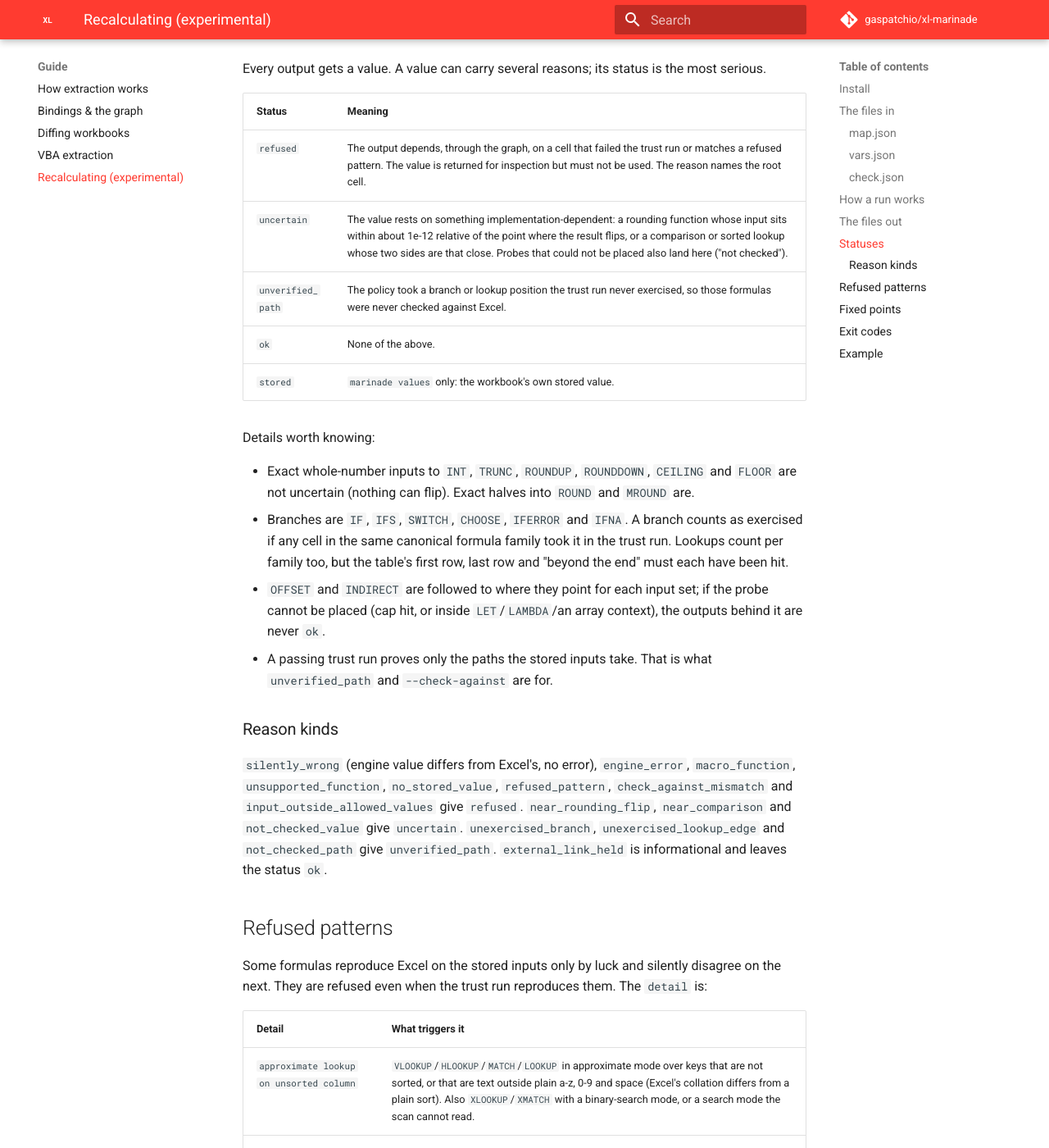
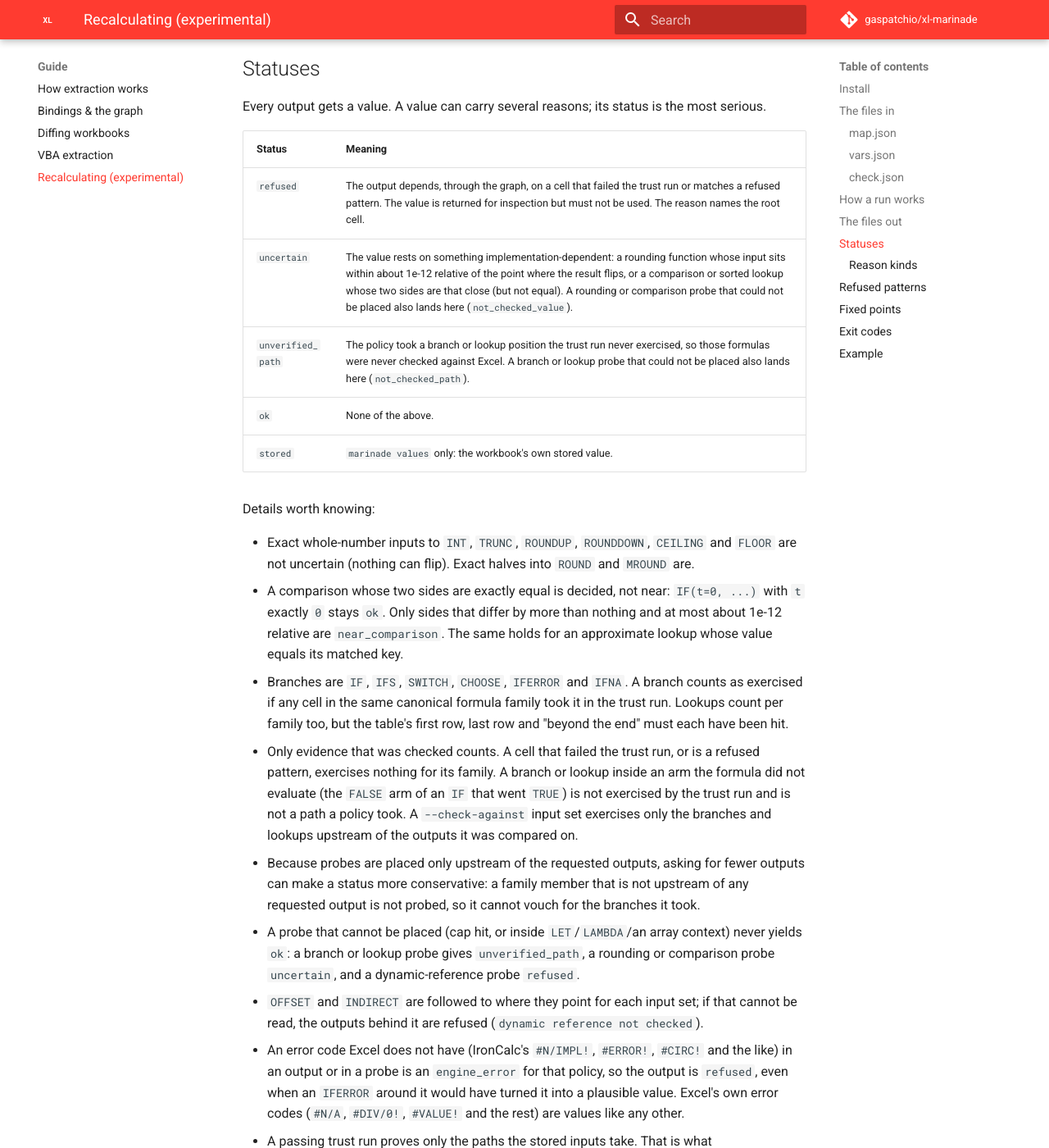
Before and after one commit to gaspatchio/xl-marinade, an MkDocs documentation site: the page built from docs/guide/calc.md, in a window 1280 px wide and 1400 px high, scrolled down 3681 px. Shown: the whole window at 82% size. Built offline with MkDocs 1.6.1 and Material for MkDocs 9.7.7, drawn with Linux system fonts in a browser that asks for light colours; comment, search, counter and statistics services are not loaded; some of the changed text lies outside the part shown.

Commit message:
docs(calc): document the new refusals, evidence rules and unplaced-probe statuses
The Statuses table said every unplaced probe lands under uncertain; branch
and lookup probes give unverified_path, rounding and comparison uncertain,
dynamic references refused. Document the exact-equality rule, which cells
vouch for a family, that fewer requested outputs can mean a more
conservative status, engine-only error codes, the two new refusal details,
the per-policy lookup type refusal and the Strict OOXML whole-workbook
refusal. The plan's test rule now reads 'synthetic workbooks only'.

```diff
--- a/docs/guide/calc.md
+++ b/docs/guide/calc.md
@@ -30,7 +30,7 @@ pip install 'xl-marinade[calc]'
 | Option | File | What it holds |
 |---|---|---|
 | `WORKBOOK` | `.xlsx` / `.xlsm` | The model, saved by Excel so it carries stored values. |
-| `--policies` | `policies.csv` | One row per input set. An id column plus one column per mapped field. Ids stay text; a blank value or a duplicate id is an error. |
+| `--policies` | `policies.csv` | One row per input set. An id column plus one column per mapped field. UTF-8 (save from Excel as "CSV UTF-8"). Ids stay text; a blank value, a duplicate id or a duplicate column name is an error. |
 | `--map` | `map.json` | Which cell or defined name each field sets. |
 | `--outputs` | repeatable | Output cells, ranges or defined names (`'Results!B5:B64'`). Ranges expand to cells. |
 | `--variables` | `vars.json` | Optional. Named output variables for `rows.csv`. |
@@ -102,7 +102,8 @@ exercised paths.
    `--tolerance` (default `1e-9`, relative or absolute), on the stored inputs and on every
    `--check-against` input set.
 5. Add probe cells on a hidden sheet that report which branch, lookup row, rounding
-   input and dynamic reference each input set reaches.
+   input and dynamic reference each input set reaches. Probes go only into cells upstream
+   of the requested outputs, and never into a cell that is already refused.
 6. For each policy: reset, set the inputs, recalculate, read outputs and probes.
 7. Walk the graph from each output back to its roots and assign a status.
 
@@ -138,8 +139,8 @@ serious.
 | Status | Meaning |
 |---|---|
 | `refused` | The output depends, through the graph, on a cell that failed the trust run or matches a refused pattern. The value is returned for inspection but must not be used. The reason names the root cell. |
-| `uncertain` | The value rests on something implementation-dependent: a rounding function whose input sits within about 1e-12 relative of the point where the result flips, or a comparison or sorted lookup whose two sides are that close. Probes that could not be placed also land here ("not checked"). |
-| `unverified_path` | The policy took a branch or lookup position the trust run never exercised, so those formulas were never checked against Excel. |
+| `uncertain` | The value rests on something implementation-dependent: a rounding function whose input sits within about 1e-12 relative of the point where the result flips, or a comparison or sorted lookup whose two sides are that close (but not equal). A rounding or comparison probe that could not be placed also lands here (`not_checked_value`). |
+| `unverified_path` | The policy took a branch or lookup position the trust run never exercised, so those formulas were never checked against Excel. A branch or lookup probe that could not be placed also lands here (`not_checked_path`). |
 | `ok` | None of the above. |
 | `stored` | `marinade values` only: the workbook's own stored value. |
 
@@ -148,13 +149,32 @@ Details worth knowing:
 - Exact whole-number inputs to `INT`, `TRUNC`, `ROUNDUP`, `ROUNDDOWN`, `CEILING` and
   `FLOOR` are not uncertain (nothing can flip). Exact halves into `ROUND` and `MROUND`
   are.
+- A comparison whose two sides are exactly equal is decided, not near: `IF(t=0, ...)`
+  with `t` exactly `0` stays `ok`. Only sides that differ by more than nothing and at
+  most about 1e-12 relative are `near_comparison`. The same holds for an approximate
+  lookup whose value equals its matched key.
 - Branches are `IF`, `IFS`, `SWITCH`, `CHOOSE`, `IFERROR` and `IFNA`. A branch counts as
   exercised if any cell in the same canonical formula family took it in the trust run.
   Lookups count per family too, but the table's first row, last row and "beyond the end"
   must each have been hit.
-- `OFFSET` and `INDIRECT` are followed to where they point for each input set; if the
-  probe cannot be placed (cap hit, or inside `LET`/`LAMBDA`/an array context), the
-  outputs behind it are never `ok`.
+- Only evidence that was checked counts. A cell that failed the trust run, or is a
+  refused pattern, exercises nothing for its family. A branch or lookup inside an arm
+  the formula did not evaluate (the `FALSE` arm of an `IF` that went `TRUE`) is not
+  exercised by the trust run and is not a path a policy took. A `--check-against` input
+  set exercises only the branches and lookups upstream of the outputs it was compared on.
+- Because probes are placed only upstream of the requested outputs, asking for fewer
+  outputs can make a status more conservative: a family member that is not upstream of
+  any requested output is not probed, so it cannot vouch for the branches it took.
+- A probe that cannot be placed (cap hit, or inside `LET`/`LAMBDA`/an array context)
+  never yields `ok`: a branch or lookup probe gives `unverified_path`, a rounding or
+  comparison probe `uncertain`, and a dynamic-reference probe `refused`.
+- `OFFSET` and `INDIRECT` are followed to where they point for each input set; if that
+  cannot be read, the outputs behind it are refused (`dynamic reference not checked`).
+- An error code Excel does not have (IronCalc's `#N/IMPL!`, `#ERROR!`, `#CIRC!` and the
+  like) in an output or in a probe is an `engine_error` for that policy, so the output is
+  `refused`, even when an `IFERROR` around it would have turned it into a plausible
+  value. Excel's own error codes (`#N/A`, `#DIV/0!`, `#VALUE!` and the rest) are values
+  like any other.
 - A passing trust run proves only the paths the stored inputs take. That is what
   `unverified_path` and `--check-against` are for.
 
@@ -186,7 +206,12 @@ the next. They are refused even when the trust run reproduces them. The `detail`
 | `circular reference` | Always (iterative calculation is noted in the report, not honoured). |
 | `data table` | What-If data tables are removed before loading and their cells refused. |
 | `unparseable formula` | The formula could not be parsed. Error literals typed into a formula, such as `#N/A`, are a known source of these. |
-| `external reference not held` | The formula reads an external reference the engine copy cannot hold: a range, or one with no cached value (IronCalc returns `#ERROR!` or `#REF!` for those). |
+| `external reference not held` | The formula reads an external reference the engine copy cannot hold: a range, one with no cached value (IronCalc returns `#ERROR!` or `#REF!` for those), or a defined name that points into another workbook. |
+| `approximate lookup on input-dependent keys` | An approximate lookup whose key cells change with a mapped input (an input cell, or a formula that depends on one). The keys may be sorted for the stored inputs and not for the next policy. |
+
+One more refusal is per policy, read from the probes: `lookup value type differs from
+keys`, when an approximate lookup matches a key of a different type than its lookup value
+(text against numbers). Excel finds nothing there (`#N/A`); IronCalc 0.9.1 returns a row.
 
 ## Fixed points
 
@@ -196,6 +221,7 @@ the next. They are refused even when the trust run reproduces them. The `detail`
 | External link that cannot be held | Refused, see above. |
 | 1904 date system | Whole workbook refused. |
 | Precision as displayed | Whole workbook refused. |
+| Strict Open XML (`.xlsx` saved as "Strict Open XML Spreadsheet") | Whole workbook refused (`strict OOXML`). |
 | Iterative calculation | Circular cells refused as usual; the report records the setting. |
 | Manual calculation mode | Recorded, not refused; stale stored values show as mismatches. |
 | `TODAY`, `NOW` | Refused unless `--as-of`. |
```
Also changed, not shown: other parts of docs/guide/calc.md (+3 -3 lines), CHANGELOG.md (+6 -2 lines), docs/reference/cli.md (+1 -1 lines), ref/calc/plans/01-calculator-and-trust-report-plan.md (+1 -1 lines), ref/calc/upstream/README.md (+2 -2 lines), skills/using-xl-marinade/SKILL.md (+13 -6 lines).
